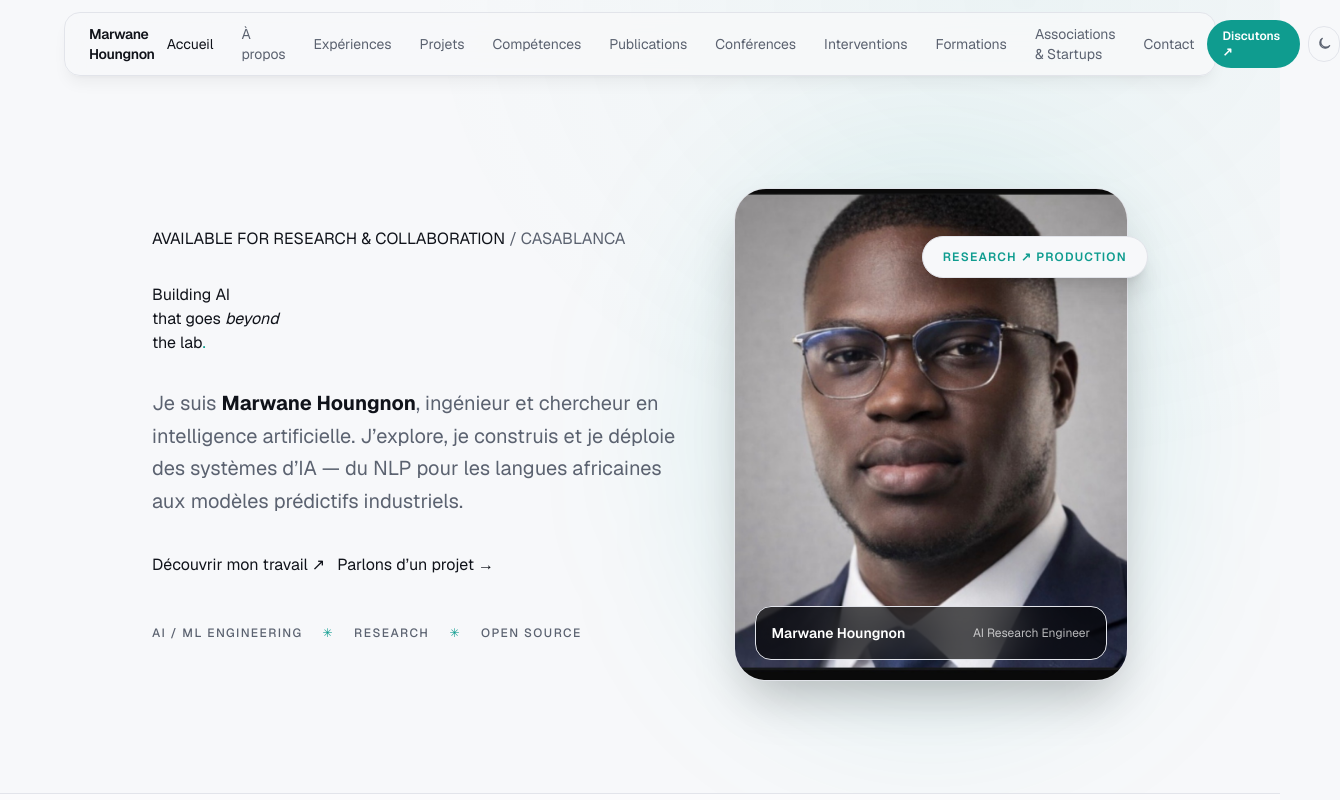
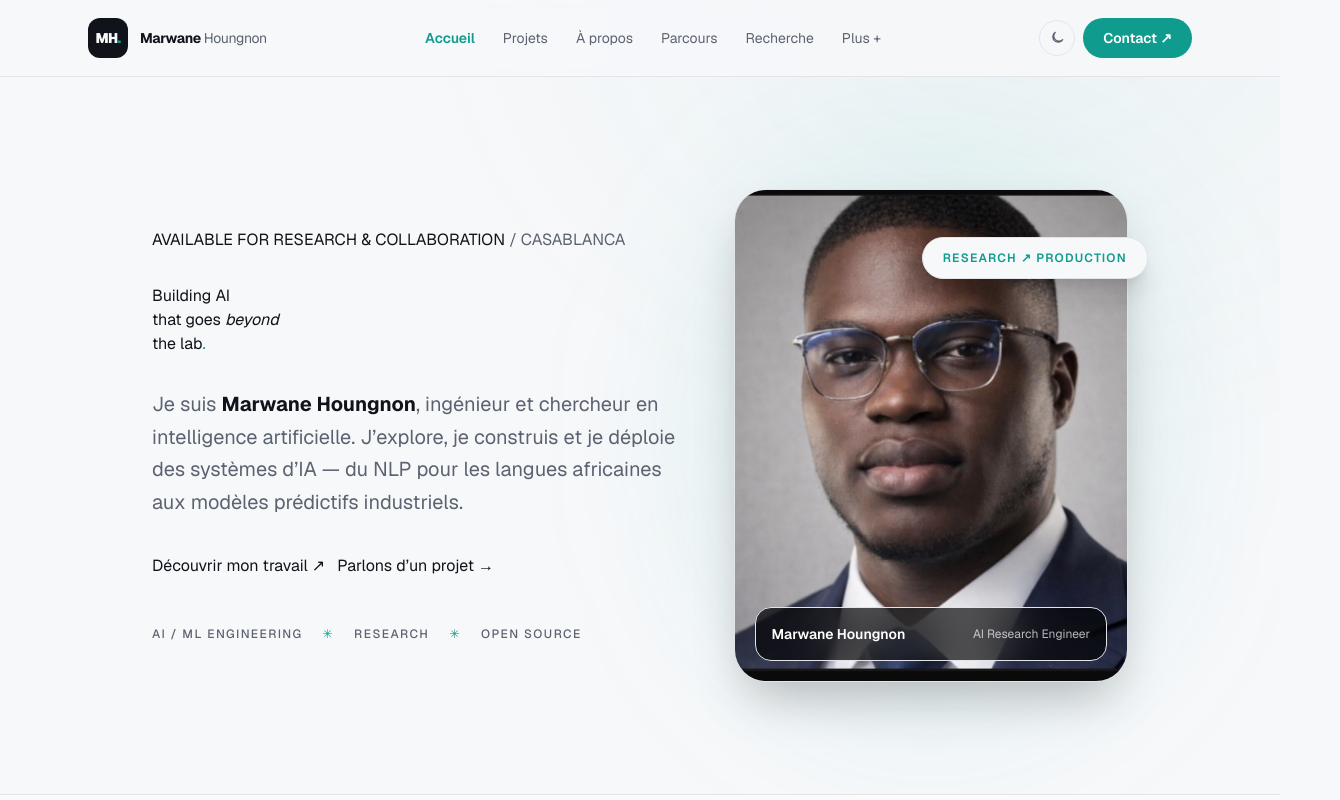
Before and after one commit to Thekidmaroi/MY-PORTOFOLIO, a Next.js app: page / in a window 1280 px wide. Shown: the top 800 px of the page, 1340 px wide, since content can reach past the window. Built offline with nearby package versions, Linux system fonts and the light colour scheme.

Commit message:
feat: rebuild navigation with editorial identity and accessible mobile menu

```diff
--- a/src/components/navbar.tsx
+++ b/src/components/navbar.tsx
@@ -1,77 +1,49 @@
 "use client";
-
 import Link from "next/link";
 import { usePathname } from "next/navigation";
 import { useState } from "react";
-import { navLinks } from "@/lib/nav";
 import { ThemeToggle } from "./theme-toggle";
 
+const primary = [
+  { href: "/", label: "Accueil" },
+  { href: "/projets", label: "Projets" },
+  { href: "/a-propos", label: "À propos" },
+  { href: "/experiences", label: "Parcours" },
+  { href: "/publications", label: "Recherche" },
+];
+const more = [
+  { href: "/competences", label: "Compétences" },
+  { href: "/conferences", label: "Conférences" },
+  { href: "/interventions", label: "Interventions" },
+  { href: "/formations", label: "Formations" },
+  { href: "/associations-et-startups", label: "Associations & startups" },
+];
 export function Navbar() {
   const pathname = usePathname();
   const [open, setOpen] = useState(false);
-
   return (
-    <header className="sticky top-0 z-50 px-3 pt-3 sm:px-6">
-      <div className="mx-auto flex h-16 w-full max-w-6xl items-center justify-between rounded-2xl border border-border bg-background/85 px-5 shadow-lg shadow-black/5 backdrop-blur-xl sm:px-6">
-        <Link href="/" className="text-sm font-semibold tracking-tight" onClick={() => setOpen(false)}>
-          Marwane Houngnon
+    <header className="sticky top-0 z-50 border-b border-border bg-background/90 backdrop-blur-2xl">
+      <div className="mx-auto flex h-[76px] w-full max-w-6xl items-center justify-between gap-5 px-6">
+        <Link href="/" onClick={() => setOpen(false)} className="flex shrink-0 items-center gap-3" aria-label="Marwane Houngnon, accueil">
+          <span className="flex h-10 w-10 items-center justify-center rounded-xl bg-foreground text-sm font-black tracking-tighter text-background">MH<span className="text-accent">.</span></span>
+          <span className="hidden text-sm font-bold tracking-tight sm:block">Marwane <span className="font-normal text-muted">Houngnon</span></span>
         </Link>
-
-        <nav className="hidden items-center gap-1 lg:flex">
-          {navLinks.map((link) => {
-            const active = pathname === link.href;
-            return (
-              <Link
-                key={link.href}
-                href={link.href}
-                className={`rounded-full px-3 py-2 text-sm transition-all hover:bg-surface-2 ${
-                  active ? "text-foreground" : "text-muted hover:text-foreground"
-                }`}
-              >
-                {link.label}
-              </Link>
-            );
-          })}
+        <nav aria-label="Navigation principale" className="hidden items-center gap-1 lg:flex">
+          {primary.map(link => <Link key={link.href} href={link.href} aria-current={pathname === link.href ? "page" : undefined} className={`rounded-full px-3 py-2 text-sm transition hover:bg-surface-2 ${pathname === link.href ? "font-semibold text-accent" : "text-muted hover:text-foreground"}`}>{link.label}</Link>)}
+          <div className="group relative">
+            <button type="button" className="rounded-full px-3 py-2 text-sm text-muted hover:bg-surface-2 hover:text-foreground" aria-label="Autres rubriques">Plus +</button>
+            <div className="invisible absolute right-0 top-full w-60 translate-y-2 rounded-2xl border border-border bg-background p-2 opacity-0 shadow-xl transition-all group-hover:visible group-hover:translate-y-0 group-hover:opacity-100 group-focus-within:visible group-focus-within:translate-y-0 group-focus-within:opacity-100">
+              {more.map(link => <Link key={link.href} href={link.href} className="block rounded-xl px-4 py-2.5 text-sm text-muted hover:bg-surface-2 hover:text-foreground">{link.label}</Link>)}
+            </div>
+          </div>
         </nav>
-
         <div className="flex items-center gap-2">
-          <Link href="/contact" className="hidden rounded-full bg-accent px-4 py-2 text-xs font-semibold text-accent-contrast transition hover:opacity-90 sm:inline-flex">Discutons ↗</Link>
           <ThemeToggle />
-          <button
-            aria-label="Ouvrir le menu"
-            onClick={() => setOpen((v) => !v)}
-            className="flex h-9 w-9 items-center justify-center rounded-full border border-border text-muted lg:hidden"
-          >
-            <svg xmlns="http://www.w3.org/2000/svg" viewBox="0 0 24 24" fill="none" stroke="currentColor" strokeWidth="1.8" className="h-4 w-4">
-              {open ? (
-                <path strokeLinecap="round" d="M6 6l12 12M18 6L6 18" />
-              ) : (
-                <path strokeLinecap="round" d="M4 7h16M4 12h16M4 17h16" />
-              )}
-            </svg>
-          </button>
+          <Link href="/contact" className="hidden rounded-full bg-accent px-5 py-2.5 text-sm font-semibold text-accent-contrast transition hover:opacity-85 sm:inline-flex">Contact ↗</Link>
+          <button type="button" aria-label={open ? "Fermer le menu" : "Ouvrir le menu"} aria-expanded={open} aria-controls="mobile-navigation" onClick={() => setOpen(v => !v)} className="flex h-10 w-10 items-center justify-center rounded-full border border-border lg:hidden">{open ? "✕" : "☰"}</button>
         </div>
       </div>
-
-      {open && (
-        <nav className="mx-auto mt-2 max-w-6xl rounded-2xl border border-border bg-background px-6 py-4 shadow-lg lg:hidden">
-          <ul className="flex flex-col gap-1">
-            {navLinks.map((link) => (
-              <li key={link.href}>
-                <Link
-                  href={link.href}
-                  onClick={() => setOpen(false)}
-                  className={`block rounded-lg px-3 py-2 text-sm ${
-                    pathname === link.href ? "bg-surface-2 text-foreground" : "text-muted"
-                  }`}
-                >
-                  {link.label}
-                </Link>
-              </li>
-            ))}
-          </ul>
-        </nav>
-      )}
+      {open && <nav id="mobile-navigation" aria-label="Navigation mobile" className="max-h-[75vh] overflow-y-auto border-t border-border bg-background px-6 py-4 lg:hidden"><div className="mx-auto grid max-w-6xl gap-1">{[...primary,...more,{href:"/contact",label:"Contact"}].map(link=><Link key={link.href} href={link.href} onClick={()=>setOpen(false)} className={`rounded-xl px-4 py-3 text-sm ${pathname === link.href ? "bg-surface-2 font-semibold text-accent" : "text-muted hover:bg-surface-2"}`}>{link.label}</Link>)}</div></nav>}
     </header>
   );
 }
```
